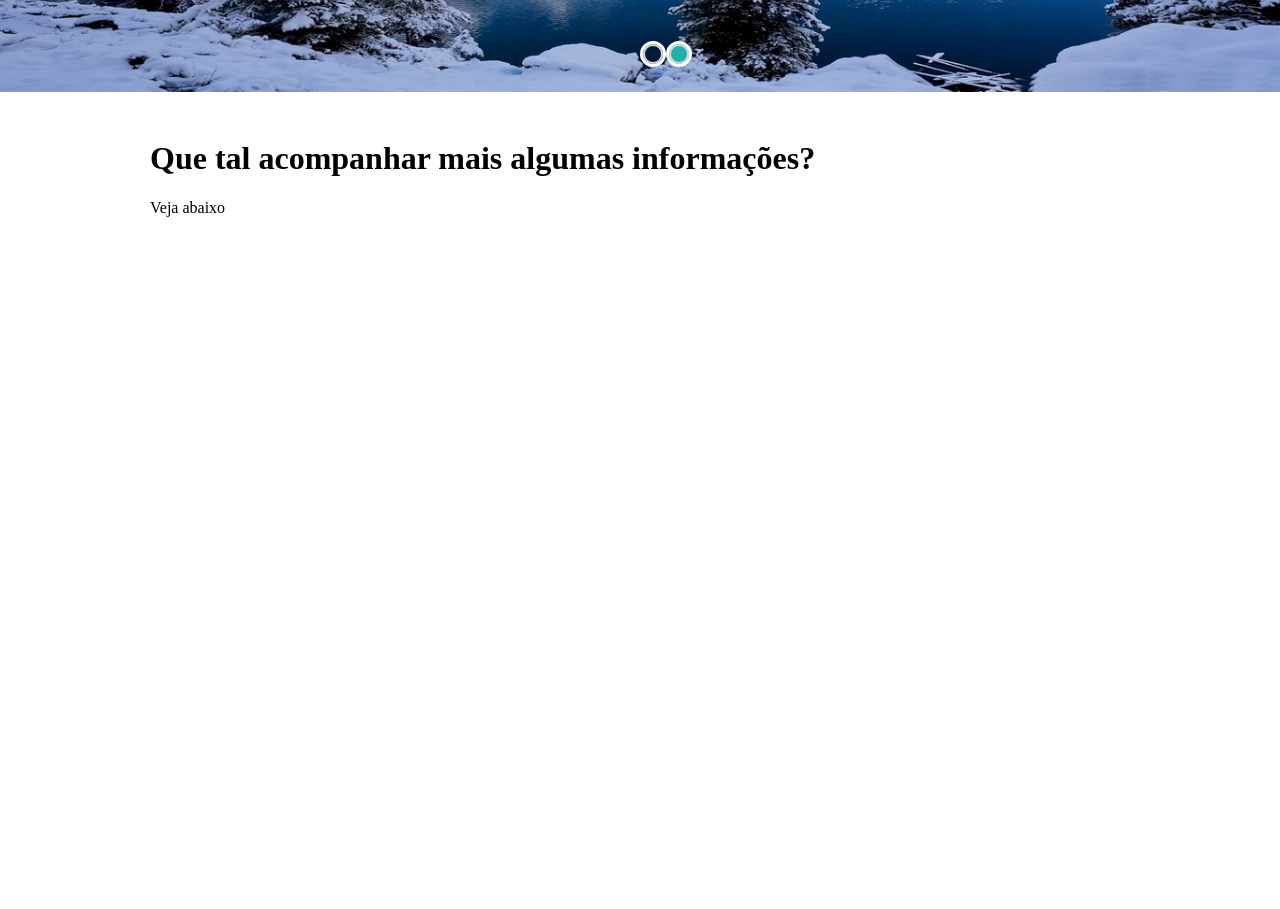
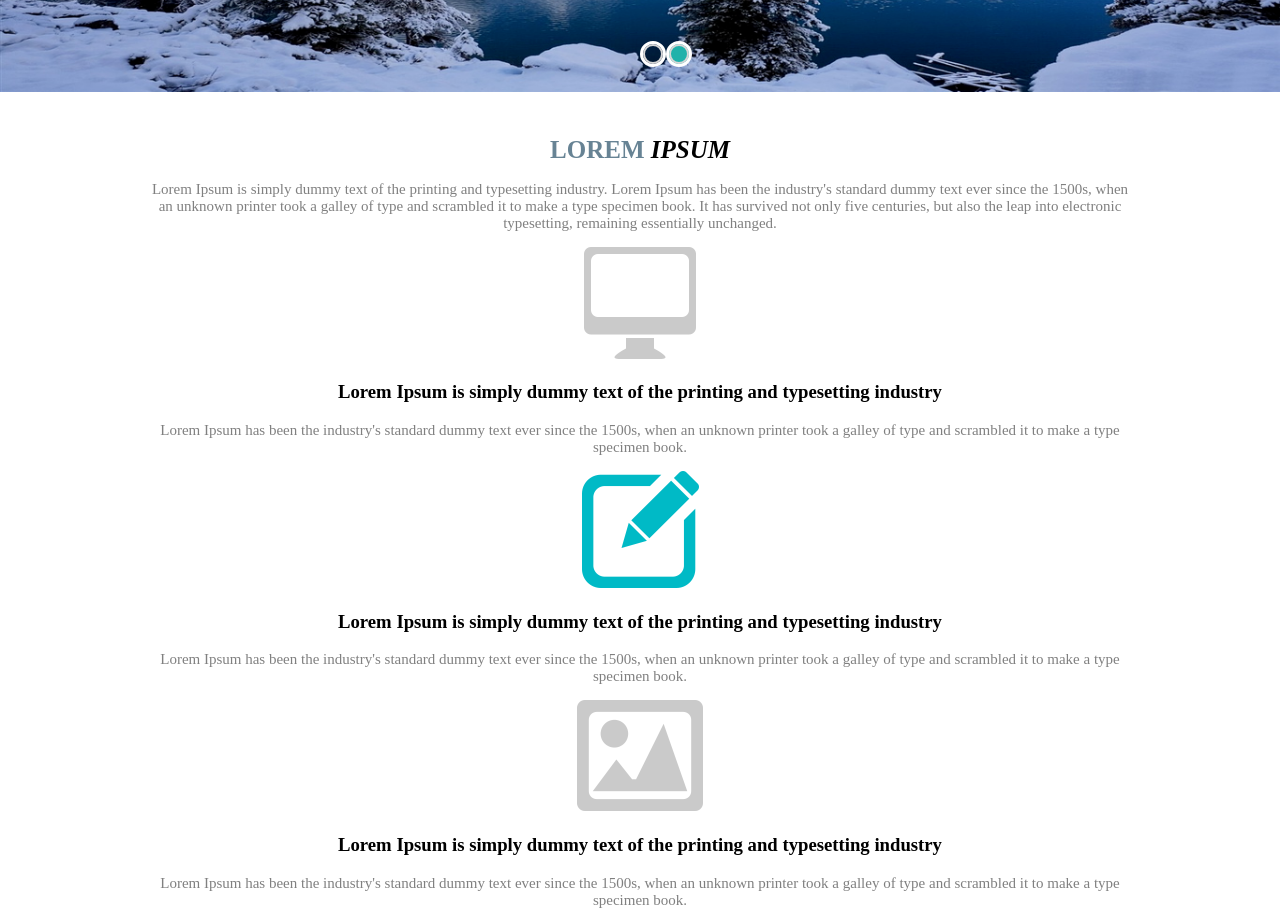
Before and after one commit to DiegojSts/FrontEnd-CSS-HTML-JS, a plain HTML site: page WebWorld/index.html in a window 1280 px wide. Shown: the part 460-1369 px from the top of the page. Before the commit the page ends 800 px from the top, so only its background shows below. Drawn offline with nearby package versions, Linux system fonts and the light colour scheme.

Commit message:
Inserção de segunda parte do website, imagens e respectivos textos

```diff
--- a/WebWorld/css/main.css
+++ b/WebWorld/css/main.css
@@ -110,6 +110,7 @@ ul{
     position: relative;
     height: 63px !important;
     background-color: white;
+    margin-top: 0;
 }
 
 button.slick-prev{
@@ -190,3 +191,20 @@ ul.slick-dots li.slick-active{
 ul.slick-dots li.slick-active{
     background-color: lightseagreen !important;
 }
+.texto-destaque h1{
+    text-transform: uppercase;
+    font-size: 25px;
+}
+.texto-destaque strong{
+color: rgb(103, 131, 148);
+
+}
+
+.texto-destaque{
+    text-align: center;
+}
+
+.texto-destaque p {
+    color: gray;
+    font-size: 15px;
+}
--- a/WebWorld/index.html
+++ b/WebWorld/index.html
@@ -55,9 +55,37 @@
         </div>
 
         <div class="col-100">
-            <div class="content">
-                <h1>Que tal acompanhar mais algumas informações?</h1>
-                <p>Veja abaixo</p>
+            <div class="content texto-destaque">
+                <h1><strong>Lorem </strong><i> Ipsum</i></h1>
+                <p>Lorem Ipsum is simply dummy text of the printing and typesetting industry.
+                    Lorem Ipsum has been the industry's standard dummy text ever since the 1500s,
+                    when an unknown printer took a galley of type and scrambled it to make a type specimen book.
+                    It has survived not only five centuries, but also the leap into electronic typesetting,
+                    remaining essentially unchanged.
+
+                </p>
+
+                <div class="col-3">
+                    <img src="./img/content-1.png" />
+                    <h3>Lorem Ipsum is simply dummy text of the printing and typesetting industry</h3>
+                    <p>Lorem Ipsum has been the industry's standard dummy text ever since the 1500s,
+                        when an unknown printer took a galley of type and scrambled it to make a type specimen book.</p>
+                </div>
+
+                <div class="col-3">
+                    <img src="./img/content-2.png" />
+                    <h3>Lorem Ipsum is simply dummy text of the printing and typesetting industry</h3>
+                    <p>Lorem Ipsum has been the industry's standard dummy text ever since the 1500s,
+                        when an unknown printer took a galley of type and scrambled it to make a type specimen book.</p>
+                </div>
+
+                <div class="col-3">
+                    <img src="./img/content-3.png" />
+                    <h3>Lorem Ipsum is simply dummy text of the printing and typesetting industry</h3>
+                    <p>Lorem Ipsum has been the industry's standard dummy text ever since the 1500s,
+                        when an unknown printer took a galley of type and scrambled it to make a type specimen book.</p>
+                </div>
+
             </div>
         </div>
     </div>
```
